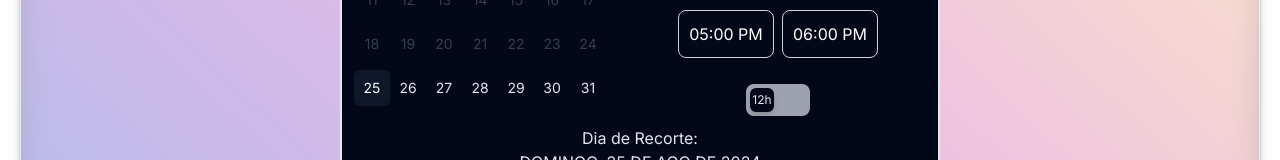
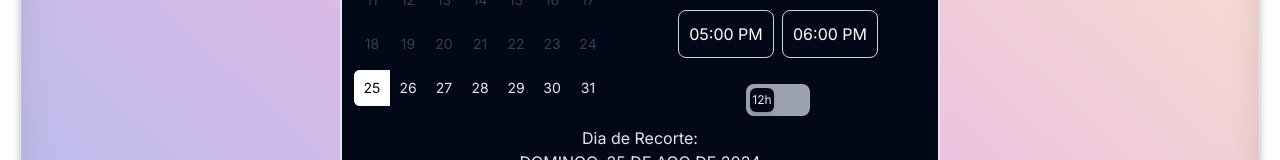
Before and after one commit to bySharkster/booking-app, a Next.js app: page /booking in a window 1280 px wide. Shown: the part 410-570 px from the top of the page. Built offline with nearby package versions, Linux system fonts and the light colour scheme.

Commit message:
Style: Added Scrollbal animations. Chore: Fix Day and Time selection collition

```diff
--- a/app/globals.css
+++ b/app/globals.css
@@ -174,3 +174,26 @@
 .PhoneInputInput {
   background-color: var(--background);
 }
+
+.scrollable-content {
+  scrollbar-width: thin; /* For Firefox */
+  scrollbar-color: #ff9465 #f1f1f1; /* For Firefox */
+}
+
+.scrollable-content::-webkit-scrollbar {
+  width: 12px; /* Width of the scrollbar */
+}
+
+.scrollable-content::-webkit-scrollbar-track {
+  background: #f1f1f1; /* Color of the track */
+  border-radius: 16px; /* Rounded corners for the track */
+}
+
+.scrollable-content::-webkit-scrollbar-thumb {
+  background: #ff9465; /* Color of the thumb */
+  border-radius: 16px; /* Rounded corners for the thumb */
+}
+
+.scrollable-content::-webkit-scrollbar-thumb:hover {
+  background: #ff9465 80%; /* Color of the thumb on hover */
+}
--- a/components/Booking.tsx
+++ b/components/Booking.tsx
@@ -54,12 +54,15 @@ const BookingComponent = memo(
         </CardHeader>
         <CardContent className="max-w-fit mx-auto justify-center items-center">
           <section className="border-2 rounded-xl border-slate-200 bg-card-foreground items-center flex flex-col justify-center">
-            <div className="flex flex-row">
+            <div className="flex flex-row ">
               <Calendar
                 mode="single"
                 selected={date}
                 onSelect={setDate}
                 className="text-input"
+                classNames={{
+                  day_selected: "",
+                }}
               />
               <TimePicker />
             </div>
--- a/components/ui/calendar.tsx
+++ b/components/ui/calendar.tsx
@@ -6,6 +6,7 @@ import { DayPicker } from "react-day-picker";
 
 import { cn } from "@/lib/utils";
 import { buttonVariants } from "@/components/ui/button";
+import TimePicker from "./timePicker";
 
 export type CalendarProps = React.ComponentProps<typeof DayPicker>;
 
@@ -37,15 +38,16 @@ function Calendar({
         head_cell:
           "text-muted-foreground rounded-md w-9 font-normal text-[0.8rem]",
         row: "flex w-full mt-2",
-        cell: "h-9 w-9 text-center text-sm p-0 relative [&:has([aria-selected].day-range-end)]:rounded-r-md [&:has([aria-selected].day-outside)]:bg-accent/50 [&:has([aria-selected])]:bg-foreground first:[&:has([aria-selected])]:rounded-l-md last:[&:has([aria-selected])]:rounded-r-md focus-within:relative focus-within:z-20",
+        cell: "h-9 w-9 text-center text-sm p-0 relative [&:has([aria-selected].day-range-end)]:rounded-r-md [&:has([aria-selected].day-outside)]:bg-accent/50 [&:has([aria-selected])]:bg-background [&:has([aria-selected])]:text-foreground first:[&:has([aria-selected])]:rounded-l-md last:[&:has([aria-selected])]:rounded-r-md focus-within:relative focus-within:z-20",
         day: cn(
           buttonVariants({ variant: "ghost" }),
           "h-9 w-9 p-0 font-normal aria-selected:opacity-100"
         ),
         day_range_end: "day-range-end",
         day_selected:
-          "bg-primary text-primary-foreground hover:bg-primary hover:text-primary focus:bg-primary-foreground focus:text-primary",
-        day_today: "bg-foreground text-primary-foreground",
+          "bg-primary-foreground text-primary-foreground hover:bg-primary hover:text-primary focus:bg-primary focus:text-primary",
+
+        day_today: "bg-inherit text-inherit",
         day_outside:
           "day-outside text-muted-foreground opacity-50 aria-selected:bg-accent/50 aria-selected:text-muted-foreground aria-selected:opacity-30",
         day_disabled: "text-muted-foreground opacity-50",
--- a/components/ui/timePicker.tsx
+++ b/components/ui/timePicker.tsx
@@ -1,7 +1,7 @@
-import React, { useState } from "react";
+import React, { ReactNode, useState } from "react";
 import TimeFormatToggle from "./timeFormatToggle";
 import { MIN_TIME_SLOT, MAX_TIME_SLOT, TIME_INTERVAL } from "@/lib/constants";
-const TimePicker: React.FC = ({}) => {
+const TimePicker: React.FC = () => {
   const [selectedTime, setSelectedTime] = useState<string | null>(null);
 
   const [is24HourFormat, setIs24HourFormat] = useState<boolean>(false);
@@ -33,8 +33,8 @@ const TimePicker: React.FC = ({}) => {
   const timeSlots = generateTimeSlots();
 
   return (
-    <section className="h-72 w-full max-w-80">
-      <div className="flex flex-wrap gap-2 justify-center overflow-y-scroll mt-4 h-5/6 ">
+    <section className="h-72 w-full max-w-80 peer">
+      <div className="flex flex-wrap gap-2 justify-center overflow-y-scroll mt-4 h-5/6 scrollable-content scroll-smooth ">
         <div className="flex flex-wrap gap-2 justify-center shadow-inner p-2">
           {timeSlots.map((time) => (
             <button
```
